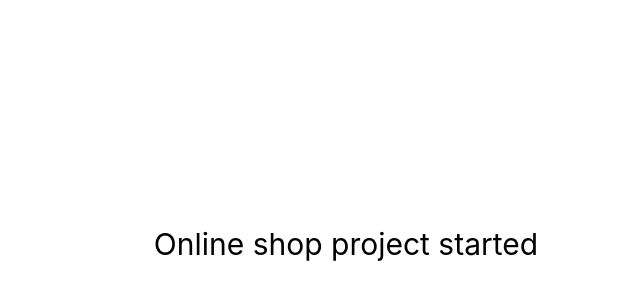
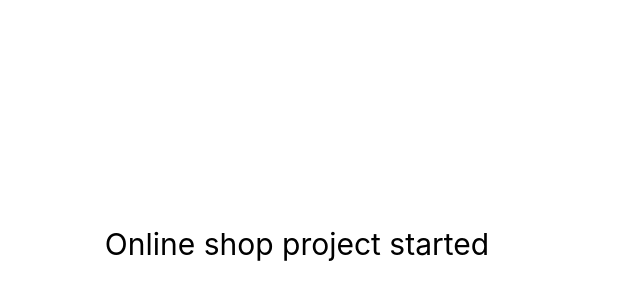
Before and after one commit to matsprea/E-Commerce-OnlineShop, a Next.js app: page / in a window 1280 px wide. Shown: the part 156-456 px from the top of the page, without its empty margins (343-983 px from the left). Built offline with nearby package versions, Linux system fonts and the light colour scheme.

Commit message:
feat: :sparkles: set direction base on languge

```diff
--- a/pages/_app.tsx
+++ b/pages/_app.tsx
@@ -1,11 +1,18 @@
+import type { AppProps } from "next/app";
+import { useRouter } from "next/router";
+
 import "slick-carousel/slick/slick.css";
 import "slick-carousel/slick/slick-theme.css";
 
 import "../styles/globals.css";
-import type { AppProps } from "next/app";
 
 function MyApp({ Component, pageProps }: AppProps) {
-  return <Component {...pageProps} />;
+  const { locale } = useRouter();
+  return (
+    <div dir={locale === "fa" ? "rtl" : "ltr"}>
+      <Component {...pageProps} />
+    </div>
+  );
 }
 
 export default MyApp;
--- a/pages/_document.tsx
+++ b/pages/_document.tsx
@@ -1,8 +1,7 @@
 import { Html, Head, Main, NextScript } from "next/document";
-
 export default function Document() {
   return (
-    <Html lang="fa" dir="rtl">
+    <Html>
       <Head />
       <body>
         <Main />
```
